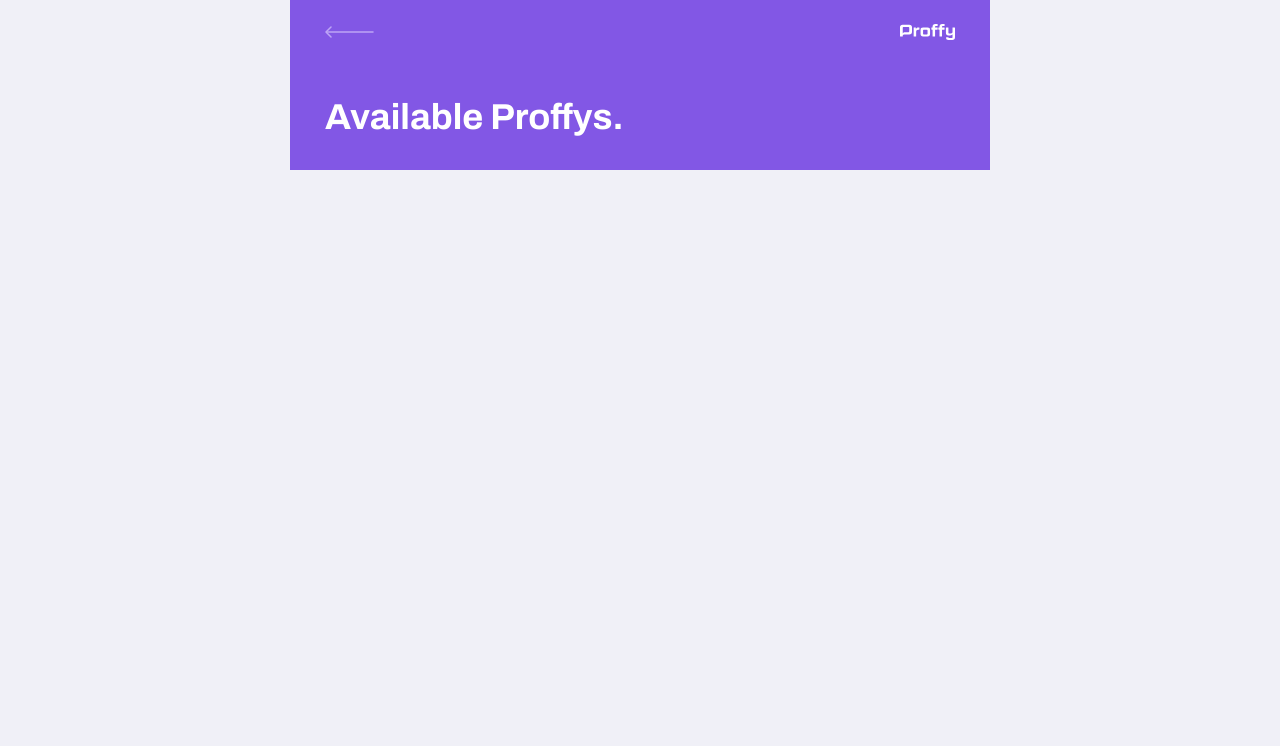
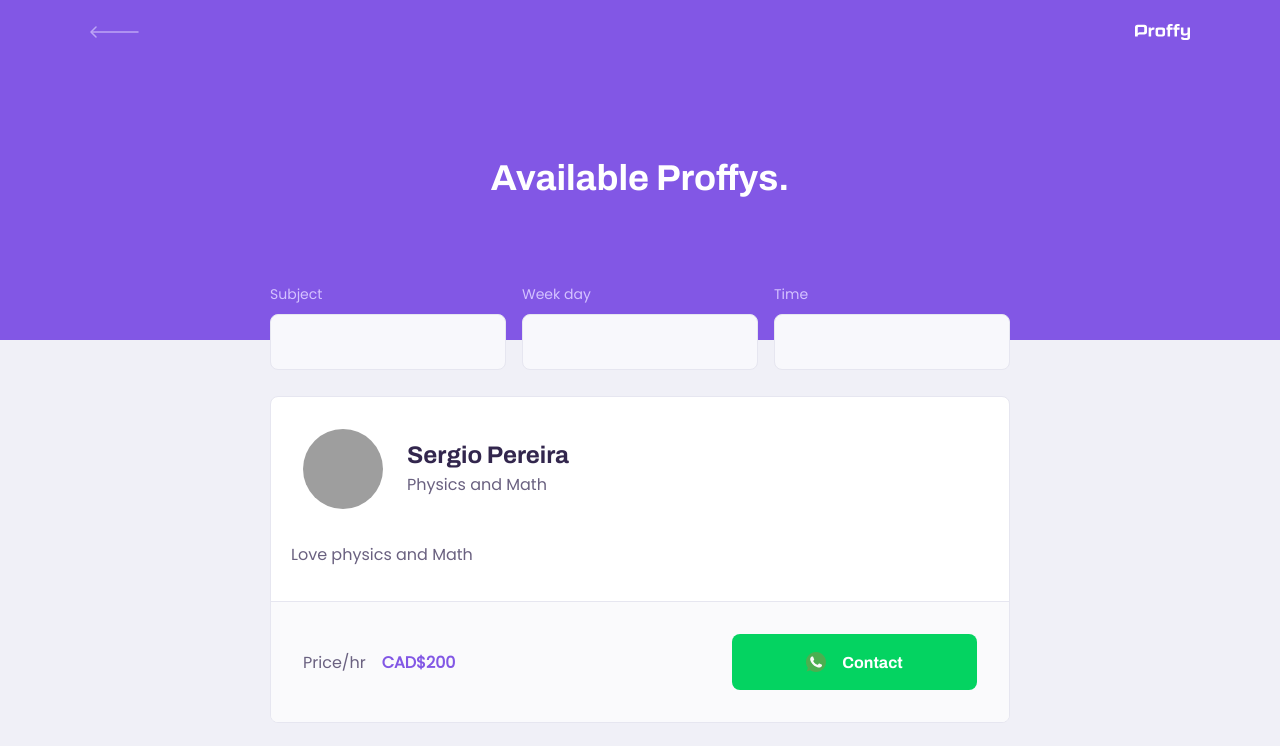
Before and after one commit to sergiohgp/Proffy_NLW, a React (Create React App) app: page /study in a window 1280 px wide. Shown: the top 746 px of the page. Built offline with nearby package versions, Linux system fonts and the light colour scheme; grey boxes are pictures that could not be loaded.

Commit message:
Teacher list front-end

```diff
--- a/src/assets/styles/global.css
+++ b/src/assets/styles/global.css
@@ -43,6 +43,7 @@ body {
 
 body, input, button, textarea {
     font: 500 1.6rem Poppins;
+    color: var(--color-text-base);
 }
 
 .container {
--- /dev/null
+++ b/src/components/PageHeader/index.tsx
@@ -0,0 +1,32 @@
+import React from 'react'
+
+import { Link } from 'react-router-dom'
+
+import backIcon from '../../assets/images/icons/back.svg'
+import logoImg from '../../assets/images/logo.svg'
+
+import './styles.css'
+
+interface PageHeaderProps {
+    title: string
+}
+
+const PageHeader: React.FC<PageHeaderProps> = (props) => {
+    return (
+        <header className="page-header">
+            <div className="top-bar-container">
+                <Link to="/">
+                    <img src={backIcon} alt="" />
+                </Link>
+                <img src={logoImg} alt="" />
+            </div>
+
+            <div className="header-content">
+                <strong>{props.title}</strong>
+                {props.children}
+            </div>
+        </header>
+    )
+}
+
+export default PageHeader
--- /dev/null
+++ b/src/components/PageHeader/styles.css
@@ -0,0 +1,66 @@
+.page-header {
+    display: flex;
+    flex-direction: column;
+    background-color: var(--color-primary);
+}
+
+.page-header .top-bar-container {
+    width: 90%;
+    margin: 0 auto;
+    display: flex;
+    justify-content: space-between;
+    align-items: center;
+    color: var(--color-title-in-primary);
+    padding: 1.6rem 0;
+}
+
+.page-header .top-bar-container a {
+    height: 3.2rem;
+    transition: opacity 0.2s;
+}
+
+.page-header .top-bar-container a:hover {
+    opacity: 0.6;
+}
+
+.page-header .top-bar-container > img {
+    height: 1.6rem;
+}
+
+.page-header .header-content {
+    width: 90%;
+    margin: 0 auto;
+    position: relative;
+    margin: 3.2rem auto;
+}
+
+.page-header .header-content strong {
+    font: 700 3.6rem Archivo;
+    line-height: 4.2rem;
+    color: var(--color-title-in-primary);
+}
+
+@media (min-width: 700px) {
+    .page-header {
+        height: 340px;
+    }
+
+    .page-header .top-bar-container {
+        max-width: 1100px;
+    }
+
+    .page-header .header-content {
+        flex: 1;
+        max-width: 740px;
+        margin: 0 auto;
+        padding-bottom: 48px;
+        display: flex;
+        flex-direction: column;
+        justify-content: center;
+        align-items: center;
+    }
+
+    .page-header .header-content strong {
+        max-width: 350px;
+    }
+}
--- /dev/null
+++ b/src/components/TeacherItem/index.tsx
@@ -0,0 +1,32 @@
+import React from 'react'
+
+import WhatsappIcon from '../../assets/images/icons/whatsapp.svg'
+
+import './styles.css'
+
+
+function TeacherItem() {
+    return (
+        <article className="teacher-item">
+            <header>
+                <img src="https://avatars0.githubusercontent.com/u/54996062?s=460&u=aaf5a4a3287c87691cab70e3c51ff5ffe7421154&v=4" alt="" />
+                <div>
+                    <strong>Sergio Pereira</strong>
+                    <span>Physics and Math</span>
+                </div>
+            </header>
+            <p>Love physics and Math</p>
+            <footer>
+                <p>Price/hr
+                       <strong>CAD$200</strong>
+                </p>
+                <button type="button">
+                    <img src={WhatsappIcon} alt="Whatsapp" />
+                            Contact
+                        </button>
+            </footer>
+        </article>
+    )
+}
+
+export default TeacherItem
--- /dev/null
+++ b/src/components/TeacherItem/styles.css
@@ -0,0 +1,99 @@
+.teacher-item {
+    background: var(--color-box-base);
+    border: 1px solid var(--color-line-in-white);
+    border-radius: 0.8rem;
+    margin-top: 2.4rem;
+    overflow: hidden;
+}
+
+.teacher-item header {
+    padding: 3.2rem 2rem;
+    display: flex;
+    align-items: center;
+}
+
+.teacher-item header div {
+    margin-left: 2.4rem;
+}
+
+.teacher-item header div strong {
+    font: 700 2.4rem Archivo;
+    display: block;
+    color: var(--color-text-title);
+}
+
+.teacher-item header div span {
+    font-size: 1.6rem;
+    display: block;
+    margin-top: 0.4rem;
+}
+
+.teacher-item header img {
+    width: 8rem;
+    height: 8rem;
+    border-radius: 50%;
+}
+
+.teacher-item > p {
+    padding: 0 2rem;
+    font-size: 1.6rem;
+    line-height: 2.8rem;
+}
+
+.teacher-item footer {
+    padding: 3.2rem 2rem;
+    background: var(--color-box-footer);
+    border-top: 1px solid var(--color-line-in-white);
+    margin-top: 3.2rem;
+    display: flex;
+    align-items: center;
+    justify-content: space-between;
+}
+
+.teacher-item footer p strong {
+    color: var(--color-primary);
+    font-size: 1.6rem;
+    display: block;
+}
+
+.teacher-item footer button {
+    width: 20rem;
+    height: 5.6rem;
+    background: var(--color-secondary);
+    color: var(--color-button-text);
+    border: 0;
+    border-radius: 0.8rem;
+    cursor: pointer;
+    font: 700 1.4rem Archivo;
+    display: flex;
+    align-items: center;
+    justify-content: space-evenly;
+    transition: 0.2s;
+}
+
+.teacher-item footer button:hover {
+    background: var(--color-secondary-dark);
+}
+
+@media (min-width: 700px) {
+
+    .teacher-item header,
+    .teacher-item footer {
+        padding: 3.2rem;
+    }
+
+    .teacher-item footer p strong {
+        display: initial;
+        margin-left: 1.6rem;
+    }
+
+    .teacher-item footer button {
+        width: 24.5rem;
+        font-size: 1.6rem;
+        justify-content: center;
+    }
+
+    .teacher-item footer button img {
+        margin-right: 1.6rem;
+    }
+}
--- a/src/pages/TeacherForm/index.tsx
+++ b/src/pages/TeacherForm/index.tsx
@@ -1,8 +1,12 @@
 import React from 'react'
+
+import PageHeader from '../../components/PageHeader'
 
 function TeacherFrom() {
     return (
-        <h1>Teacher Form</h1>
+        <div id="page-teacher-form" className="container">
+            <PageHeader title="Awesome, you want to teach." />
+        </div>
     )
 }
 
--- a/src/pages/TeacherList/index.tsx
+++ b/src/pages/TeacherList/index.tsx
@@ -1,8 +1,9 @@
 import React from 'react'
-import { Link } from 'react-router-dom'
 
-import backIcon from '../../assets/images/icons/back.svg'
-import logoImg from '../../assets/images/logo.svg'
+import PageHeader from '../../components/PageHeader'
+import TeacherItem from '../../components/TeacherItem'
+
+
 
 import './styles.css'
 
@@ -10,18 +11,33 @@ import './styles.css'
 function TeacherList() {
     return (
         <div id="page-teacher-list" className="container">
-            <header className="page-header">
-                <div className="top-bar-container">
-                    <Link to="/">
-                        <img src={backIcon} alt="" />
-                    </Link>
-                    <img src={logoImg} alt="" />
-                </div>
+            <PageHeader title="Available Proffys.">
+                <form id="search-teachers">
+                    <div className="input-block">
+                        <label htmlFor="subject">Subject</label>
+                        <input type="text" id="subject" />
+                    </div>
 
-                <div className="header-content">
-                    <strong>Available Proffys.</strong>
-                </div>
-            </header>
+                    <div className="input-block">
+                        <label htmlFor="week-day">Week day</label>
+                        <input type="text" id="week-day" />
+                    </div>
+
+                    <div className="input-block">
+                        <label htmlFor="time">Time</label>
+                        <input type="text" id="time" />
+                    </div>
+                </form>
+
+            </PageHeader>
+
+            <main>
+                <TeacherItem />
+                <TeacherItem />
+                <TeacherItem />
+                <TeacherItem />
+
+            </main>
         </div>
     )
 }
--- a/src/pages/TeacherList/styles.css
+++ b/src/pages/TeacherList/styles.css
@@ -3,44 +3,77 @@
     height: 100vh;
 }
 
-.page-header {
-    display: flex;
-    flex-direction: column;
-    background-color: var(--color-primary);
+
+
+#search-teachers {
+    margin-top:  3.2rem;
 }
 
-.page-header .top-bar-container {
-    width: 90%;
-    margin: 0 auto;
-    display: flex;
-    justify-content: space-between;
-    align-items: center;
-    color: var(--color-title-in-primary);
-    padding: 1.6rem 0;
+#search-teachers label {
+    color: var(--color-text-in-primary);
 }
 
-.page-header .top-bar-container a {
-    height: 3.2rem;
-    transition: opacity 0.2s;
+#search-teachers .input-block {
+    position: relative;
 }
 
-.page-header .top-bar-container a:hover {
-    opacity: 0.6;
+#search-teachers .input-block + .input-block {
+    margin-top: 1.4rem;
 }
 
-.page-header .top-bar-container > img {
-    height: 1.6rem;
+#search-teachers .input-block label {
+    font-size: 1.4rem;
 }
 
-.page-header .header-content {
-    width: 90%;
-    margin: 0 auto;
-    position: relative;
-    margin: 3.2rem auto;
+#search-teachers .input-block input {
+    width: 100%;
+    height: 5.6rem;
+    margin-top: 0.8rem;
+    border-radius: 0.8rem;
+    background: var(--color-input-background);
+    border: 1px solid var(--color-line-in-white);
+    outline: 0;
+    padding: 0 1.6rem;
+    font: 1.6rem ARchivo;
 }
 
-.page-header .header-content strong {
-    font: 700 3.6rem Archivo;
-    line-height: 4.2rem;
-    color: var(--color-title-in-primary);
+#search-teachers .input-block:focus-within::after {
+    width: calc(100% - 3.2rem);
+    height: 2px;
+    content: '';
+    background: var(--color-primary-light);
+    position: absolute;
+    left: 1.6rem;
+    right: 1.6rem;
+    bottom: 0;
 }
+
+#page-teacher-list main {
+   margin: 3.2rem auto;
+   width: 90%;
+}
+
+@media (min-width: 700px) {
+    #page-teacher-list {
+        max-width: 100%;
+    }
+
+    #search-teachers {
+        display: grid;
+        grid-template-columns: repeat(3, 1fr);
+        column-gap: 16px;
+        position: absolute;
+        bottom: -30px;
+    }
+
+    #search-teachers .input-block + .input-block {
+        margin-top: 0;
+    }
+
+    #page-teacher-list main {
+        padding: 32px 0;
+        max-width: 740px;
+        margin: 0 auto;
+    }
+
+}
```
